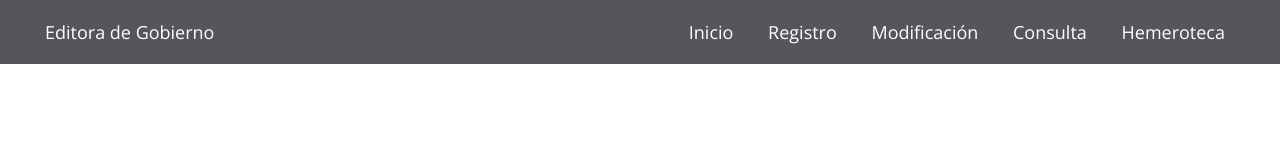
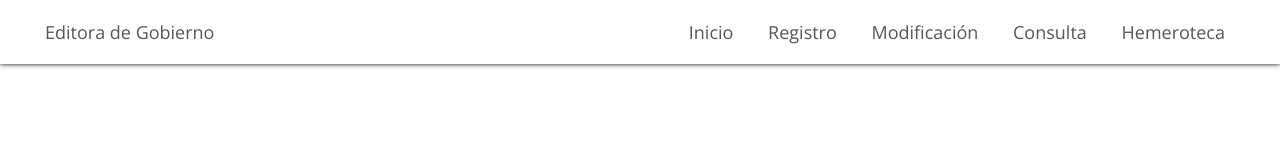
Before and after one commit to ZajithCorro/Edictos, a plain HTML site: page index.html in a window 1280 px wide. Drawn offline with nearby package versions, Linux system fonts and the light colour scheme.

Commit message:
Nuevo menú en los pantallas

```diff
--- a/index.html
+++ b/index.html
@@ -18,14 +18,14 @@
             <div class="menu-container">
                 <span class="menu-logo">Editora de Gobierno</span>
 
-                <ul class="menu-nav">
+                <ul class="menu-nav d-none d-md-block">
                     <li class="menu-nav__item">
                         <a href="" class="menu-nav__item-link">Inicio</a>
                     </li>
                     <li class="menu-nav__item">
                         <a href="/registro.html" class="menu-nav__item-link">Registro</a>
                     </li>
-                    <li class="menu-nav__item">
+                     <li class="menu-nav__item">
                         <a href="" class="menu-nav__item-link">Modificación</a>
                     </li>
                     <li class="menu-nav__item">
--- a/style.css
+++ b/style.css
@@ -13,7 +13,6 @@ a {
 }
 
 a:hover {
-    color: #fff;
     text-decoration: none;
 }
 
@@ -28,8 +27,9 @@ main {
 
 /* MENU */
 .menu {
-    background-color: #55565A;
-    color: #fff;
+    background-color: #ffffff;
+    box-shadow: 0 0 5px #000000;
+    color: #55565A;
     height: 64px;
     position: fixed;
     top: 0;
@@ -64,12 +64,13 @@ main {
 }
 
 .menu-nav__item-link {
-    color: #fff;
+    color: #55565A;
     padding-bottom: 5px;
 }
 
 .menu-nav__item-link:hover {
-    border-bottom: 1px solid #ffff;
+    color: #55565A;
+    border-bottom: 1px solid #55565A;
     opacity: .6;
 }
 
```
